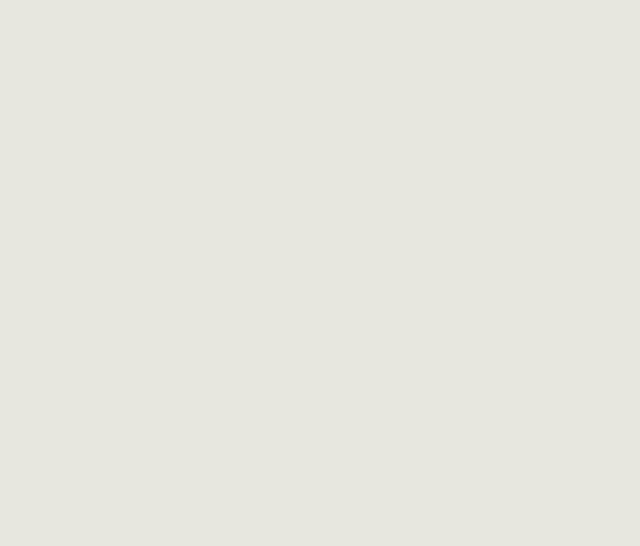
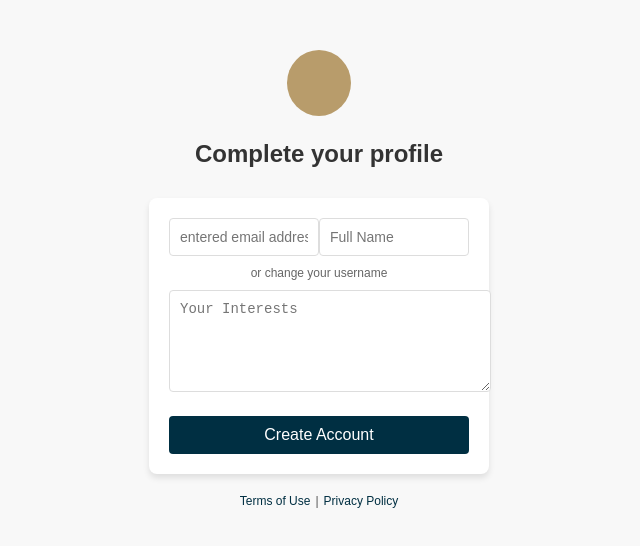
Before and after one commit to miznar/aiUrduTranslate, a React (Create React App) app in the folder frontend/: page /completeUser in a window 1280 px wide. Before the commit this address had no page. Shown: the top 546 px of the page, without its empty margins (321-961 px from the left). Built offline with nearby package versions, Linux system fonts and the light colour scheme; a web font is replaced by a local one.

Commit message:
Complete User Profile

```diff
--- a/frontend/src/App.js
+++ b/frontend/src/App.js
@@ -17,6 +17,7 @@ import FAQ from './components/FAQ';
 import Footer2 from './components/Footer2';
 import PrivacyPage from './components/PrivacyPage';
 import Services from './components/Services';
+import CompleteProfile from './components/complete_User';
 function App() {
   return (
     <div className="App">
@@ -38,6 +39,7 @@ function App() {
           <Route path="/footer2" element={<Footer2 />} />
           <Route path="/privacypage" element={<PrivacyPage />} />
           <Route path="/service" element={<Services />} />
+          <Route path="/completeUser" element={<CompleteProfile />} />
         </Routes>
     </div>
   );
--- a/frontend/src/components/Signup-pg2.js
+++ b/frontend/src/components/Signup-pg2.js
@@ -1,6 +1,14 @@
 import './Signup-pg2.css';
+import React from "react";
+import { useNavigate } from "react-router-dom";
 
 const Signup2 = () => {
+    const navigate = useNavigate();
+
+        const handleContinue = () => {
+            // Navigate to the signup2 page
+            navigate("/completeUser");
+        };
     return (
         <div >
             <h1 className="signup-title">Create an Account</h1>
@@ -18,7 +26,7 @@ const Signup2 = () => {
                     className="signup-input"
                     required
                 />
-                <button type="submit" className="signup-button">
+                <button type="button" className="signup-button" onClick={handleContinue}>
                     Continue
                 </button>
             </form>
--- a/frontend/src/components/Signup.js
+++ b/frontend/src/components/Signup.js
@@ -1,7 +1,14 @@
 import './Signup.css';
-import Signup2 from './Signup-pg2';
+import React from "react";
+import { useNavigate } from "react-router-dom";
 
 const Signup = () => {
+    const navigate = useNavigate();
+
+    const handleContinue = () => {
+        // Navigate to the signup2 page
+        navigate("/signup2");
+    };
     return (
         <div >
             <h1 className="signup-title">Create an Account</h1>
@@ -12,7 +19,7 @@ const Signup = () => {
                     className="signup-input"
                     required
                 />
-                    <button type="submit" className="signup-button">
+                <button type="button" className="signup-button" onClick={handleContinue}>
                     Continue
                 </button>
             </form>
--- /dev/null
+++ b/frontend/src/components/complete_User.css
@@ -0,0 +1,102 @@
+body {
+    margin: 0;
+    font-family: Arial, sans-serif;
+    background-color: #f8f8f8;
+    color: #333;
+  }
+
+  .profile-container {
+    display: flex;
+    flex-direction: column;
+    align-items: center;
+    margin-top: 50px;
+  }
+
+  .profile-header {
+    text-align: center;
+    margin-bottom: 30px;
+  }
+
+  .profile-icon {
+    width: 40px;
+    height: 50px;
+    background-color: #b89c6b;
+    border-radius: 50%;
+    margin: 0 auto 20px;
+  }
+
+  h1 {
+    font-size: 24px;
+    font-weight: bold;
+    margin: 0;
+  }
+
+  .profile-form {
+    background-color: white;
+    border-radius: 8px;
+    box-shadow: 0 4px 6px rgba(0, 0, 0, 0.1);
+    padding: 20px;
+    width: 300px;
+    text-align: center;
+  }
+
+  .form-row {
+    display: flex;
+    justify-content: space-between;
+    margin-bottom: 10px;
+  }
+
+  .form-input {
+    width: 48%;
+    padding: 10px;
+    border: 1px solid #ddd;
+    border-radius: 4px;
+    font-size: 14px;
+  }
+
+  .form-helper {
+    font-size: 12px;
+    color: #666;
+    margin: 10px 0;
+  }
+
+  .form-textarea {
+    width: 100%;
+    height: 80px;
+    border: 1px solid #ddd;
+    border-radius: 4px;
+    padding: 10px;
+    font-size: 14px;
+    margin-bottom: 20px;
+  }
+
+  .submit-button {
+    width: 100%;
+    background-color: #002f42;
+    color: white;
+    padding: 10px 15px;
+    border: none;
+    border-radius: 4px;
+    font-size: 16px;
+    cursor: pointer;
+  }
+
+  .submit-button:hover {
+    background-color: #00556b;
+  }
+
+  .footer-links {
+    margin-top: 20px;
+    font-size: 12px;
+    color: #555;
+  }
+
+  .footer-links .link {
+    color: #002f42;
+    text-decoration: none;
+    margin: 0 5px;
+  }
+
+  .footer-links .link:hover {
+    text-decoration: underline;
+  }
--- /dev/null
+++ b/frontend/src/components/complete_User.js
@@ -0,0 +1,42 @@
+import React from "react";
+import "./complete_User.css"; // Include the CSS file for styling
+
+const CompleteProfile = () => {
+  return (
+    <div className="profile-container">
+      <div className="profile-header">
+        <div className="profile-icon"></div>
+        <h1>Complete your profile</h1>
+      </div>
+      <form className="profile-form">
+        <div className="form-row">
+          <input
+            type="email"
+            placeholder="entered email address"
+            className="form-input"
+          />
+          <input type="text" placeholder="Full Name" className="form-input" />
+        </div>
+        <p className="form-helper">or change your username</p>
+        <textarea
+          placeholder="Your Interests"
+          className="form-textarea"
+        ></textarea>
+        <button type="submit" className="submit-button">
+          Create Account
+        </button>
+      </form>
+      <div className="footer-links">
+        <a href="/service" className="link">
+          Terms of Use
+        </a>
+        <span>|</span>
+        <a href="/privacypage" className="link">
+          Privacy Policy
+        </a>
+      </div>
+    </div>
+  );
+};
+
+export default CompleteProfile;
```
Lines whose indentation alone changed are shown as unchanged.
